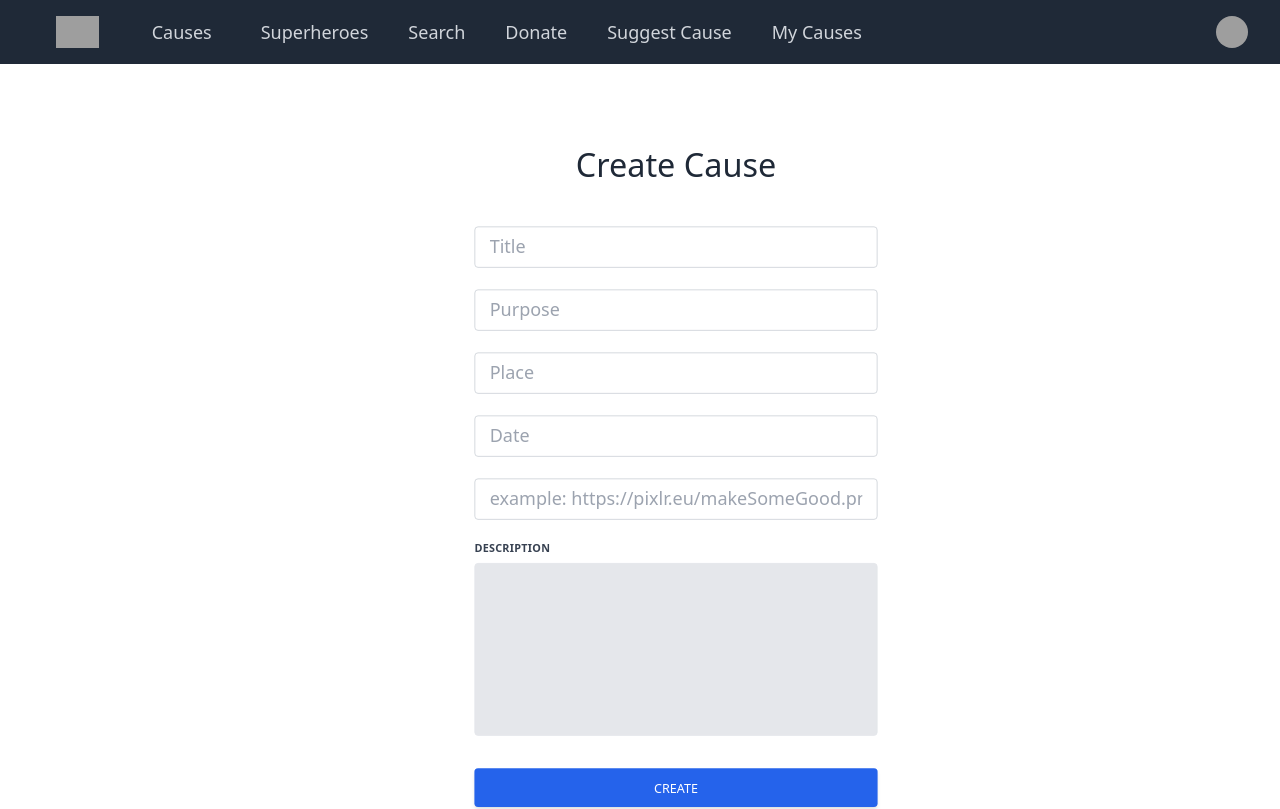
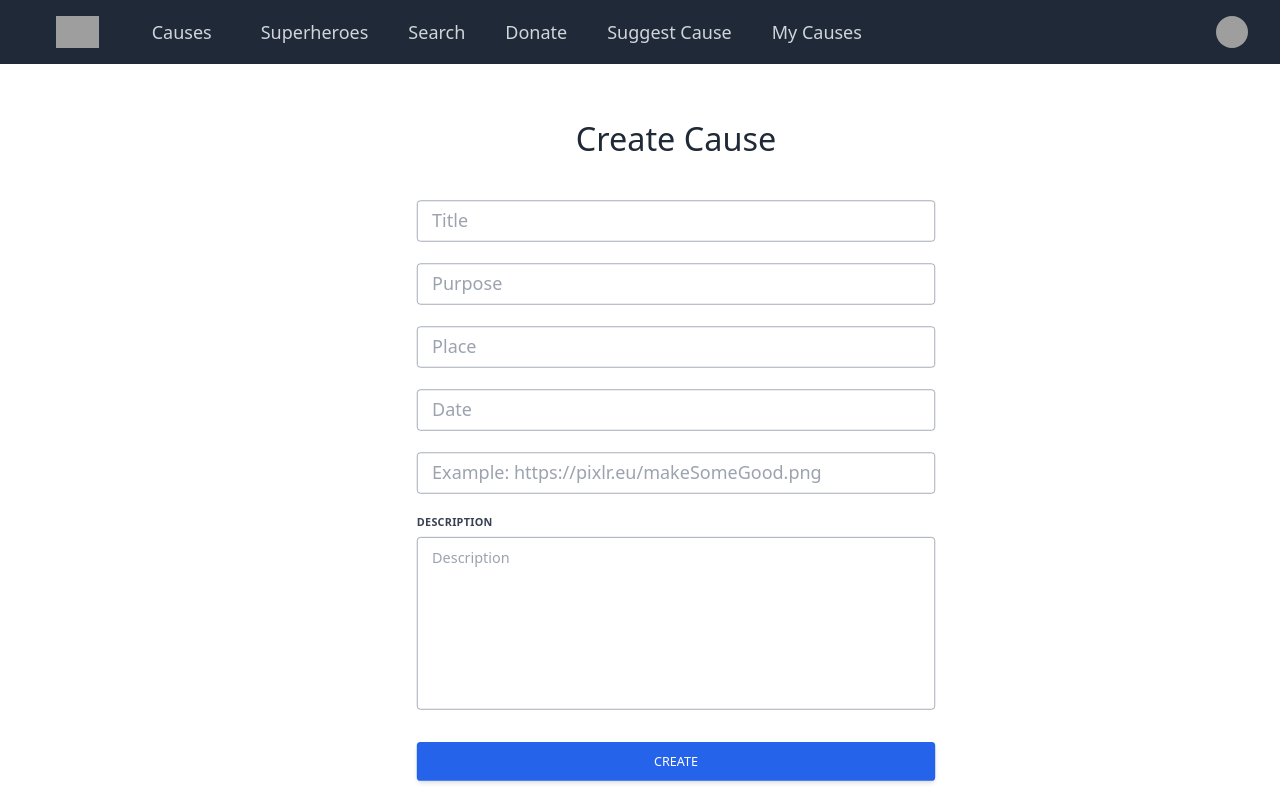
Before and after one commit to hvpetrow/make-some-good, a React (Create React App) app: page /create-cause in a window 1280 px wide. Shown: the top 809 px of the page. Built offline with nearby package versions, Linux system fonts and the light colour scheme; no server answers; the database is empty; sample sign-in values are in the browser's storage; grey boxes are pictures that could not be loaded.

Commit message:
createCause component refactored

```diff
--- a/src/components/Causes/CreateCause/CreateCause.js
+++ b/src/components/Causes/CreateCause/CreateCause.js
@@ -9,6 +9,7 @@ export const CreateCause = () => {
         purpose: '',
         place: '',
         date: '',
+        imgSrc: '',
         description: ''
     });
 
@@ -25,10 +26,9 @@ export const CreateCause = () => {
     return (
 
         <section className="h-screen">
-            <div className="container px-6 py-12 h-full">
-                <div className="flex justify-center items-center flex-wrap scale-90  h-full g-6 text-gray-800">
-
-                    <div className="max-w-md  md:w-1/12 lg:w-5/12 lg:ml-20">
+            <div className="container px-4 py-8 h-5/6">
+                <div className="flex justify-center items-center flex-wrap scale-90  h-5/6 g-6 text-gray-800">
+                    <div className="max-w-xl md:w-2/3 lg:w-3/4 lg:ml-20">
                         <h2 className="text-center text-4xl mb-12">Create Cause</h2>
                         {/* {currentUser && currentUser.email} */}
 
@@ -39,7 +39,7 @@ export const CreateCause = () => {
                                 <input
                                     type="text"
                                     name="title"
-                                    className="form-control block w-full px-4 py-2 text-xl font-normal text-gray-700 bg-white bg-clip-padding border border-solid border-gray-300 rounded transition ease-in-out m-0 focus:text-gray-700 focus:bg-white focus:border-blue-600 focus:outline-none"
+                                    className="form-control block w-full px-4 py-2 text-xl font-normal text-gray-700 bg-white bg-clip-padding border border-solid border-gray-400 rounded transition ease-in-out m-0 focus:text-gray-700 focus:bg-white focus:border-blue-600 focus:outline-none"
                                     placeholder="Title"
                                     required
                                     value={values.title}
@@ -51,7 +51,7 @@ export const CreateCause = () => {
                                 <input
                                     type="text"
                                     name="purpose"
-                                    className="form-control block w-full px-4 py-2 text-xl font-normal text-gray-700 bg-white bg-clip-padding border border-solid border-gray-300 rounded transition ease-in-out m-0 focus:text-gray-700 focus:bg-white focus:border-blue-600 focus:outline-none"
+                                    className="form-control block w-full px-4 py-2 text-xl font-normal text-gray-700 bg-white bg-clip-padding border border-solid border-gray-400 rounded transition ease-in-out m-0 focus:text-gray-700 focus:bg-white focus:border-blue-600 focus:outline-none"
                                     placeholder="Purpose"
                                     required
                                     value={values.purpose}
@@ -63,7 +63,7 @@ export const CreateCause = () => {
                                 <input
                                     type="text"
                                     name="place"
-                                    className="form-control block w-full px-4 py-2 text-xl font-normal text-gray-700 bg-white bg-clip-padding border border-solid border-gray-300 rounded transition ease-in-out m-0 focus:text-gray-700 focus:bg-white focus:border-blue-600 focus:outline-none"
+                                    className="form-control block w-full px-4 py-2 text-xl font-normal text-gray-700 bg-white bg-clip-padding border border-solid border-gray-400 rounded transition ease-in-out m-0 focus:text-gray-700 focus:bg-white focus:border-blue-600 focus:outline-none"
                                     placeholder="Place"
                                     required
                                     value={values.place}
@@ -75,7 +75,7 @@ export const CreateCause = () => {
                                 <input
                                     type="text"
                                     name="date"
-                                    className="form-control block w-full px-4 py-2 text-xl font-normal text-gray-700 bg-white bg-clip-padding border border-solid border-gray-300 rounded transition ease-in-out m-0 focus:text-gray-700 focus:bg-white focus:border-blue-600 focus:outline-none"
+                                    className="form-control block w-full px-4 py-2 text-xl font-normal text-gray-700 bg-white bg-clip-padding border border-solid border-gray-400 rounded transition ease-in-out m-0 focus:text-gray-700 focus:bg-white focus:border-blue-600 focus:outline-none"
                                     placeholder="Date"
                                     required
                                     value={values.date}
@@ -86,13 +86,12 @@ export const CreateCause = () => {
                             <div className="mb-6">
                                 <input
                                     type="text"
-                                    name="imgUrl"
-                                    className="form-control block w-full px-4 py-2 text-xl font-normal text-gray-700 bg-white bg-clip-padding border border-solid border-gray-300 rounded transition ease-in-out m-0 focus:text-gray-700 focus:bg-white focus:border-blue-600 focus:outline-none"
-                                    placeholder="example: https://pixlr.eu/makeSomeGood.png"
+                                    name="imgSrc"
+                                    className="form-control block w-full px-4 py-2 text-xl font-normal text-gray-700 bg-white bg-clip-padding border border-solid border-gray-400 rounded transition ease-in-out m-0 focus:text-gray-700 focus:bg-white focus:border-blue-600 focus:outline-none"
+                                    placeholder="Example: https://pixlr.eu/makeSomeGood.png"
                                     required
-                                    value={values.date}
+                                    value={values.imgSrc}
                                     onChange={changeHandler}
-
                                 />
                             </div>
 
@@ -105,11 +104,12 @@ export const CreateCause = () => {
                                         Description
                                     </label>
                                     <textarea
-                                        className=" no-resize appearance-none block w-full bg-gray-200 text-gray-700 border border-gray-200 rounded py-3 px-4 mb-3 leading-tight focus:outline-none focus:bg-white focus:border-gray-500 h-48 resize-none"
+                                        className=" no-resize appearance-none block w-full bg-white text-gray-700 border border-gray-400 rounded py-3 px-4 mb-3 leading-tight focus:outline-none focus:bg-white focus:border-gray-500 h-48 resize-none"
                                         id="description"
-                                        defaultValue={""}
+                                        placeholder="Description"
+                                        value={values.description}
+                                        onChange={changeHandler}
                                     />
-
                                 </div>
                             </div>
 
```
